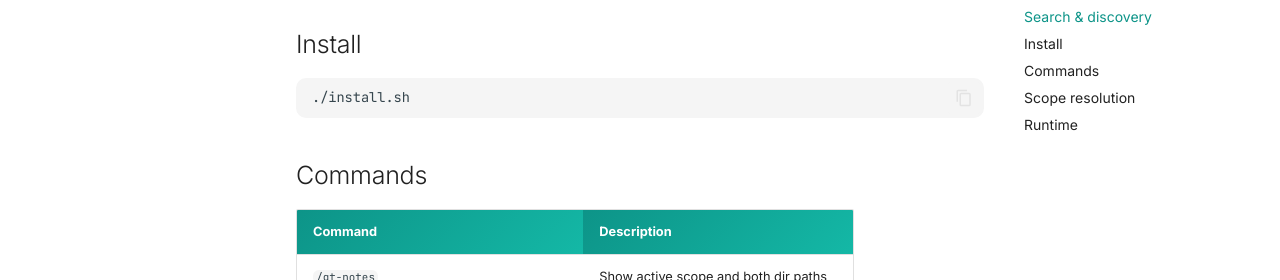
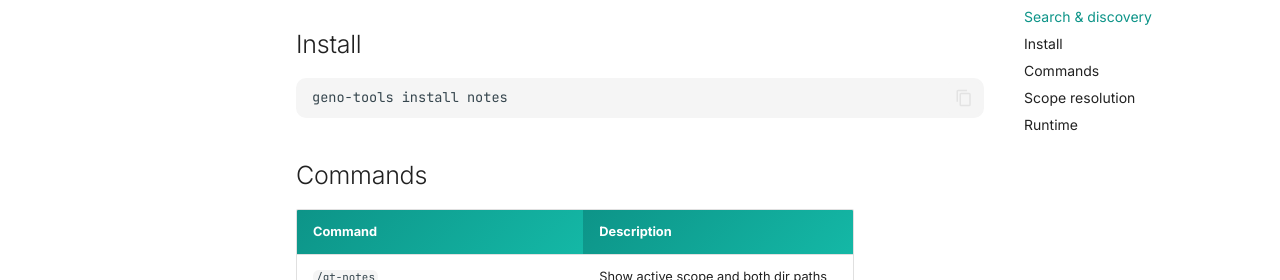
Before and after one commit to 42euge/geno-notes, an MkDocs documentation site: the page built from docs/index.md, in a window 1280 px wide and 900 px high, scrolled down 926 px. Shown: the part 172-452 px from the top of the window. Built offline with MkDocs 1.6.1 and Material for MkDocs 9.7.7, drawn with Linux system fonts in a browser that asks for light colours; comment, search, counter and statistics services are not loaded.

Commit message:
Use geno-tools install as the install command
Co-Authored-By: Claude Opus 4.6 (1M context) <noreply@anthropic.com>

````diff
--- a/docs/index.md
+++ b/docs/index.md
@@ -51,7 +51,7 @@ Grep across tasks, journal, plans, and inbox. Union both scopes with `--all`. Ma
 ## Install
 
 ```bash
-./install.sh
+geno-tools install notes
 ```
 
 ## Commands
````
Also changed, not shown: README.md (+1 -1 lines).
